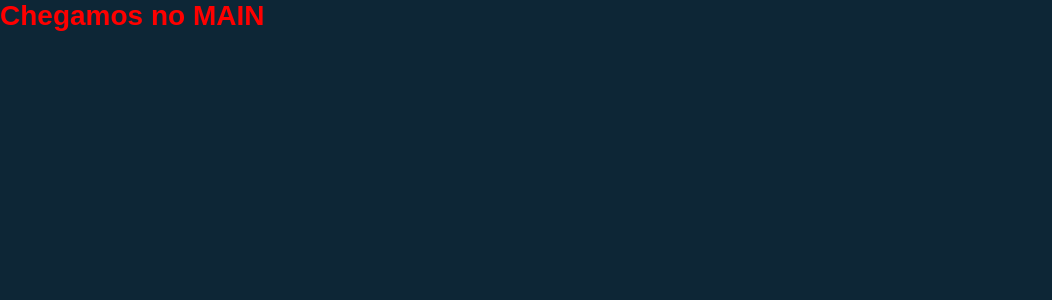
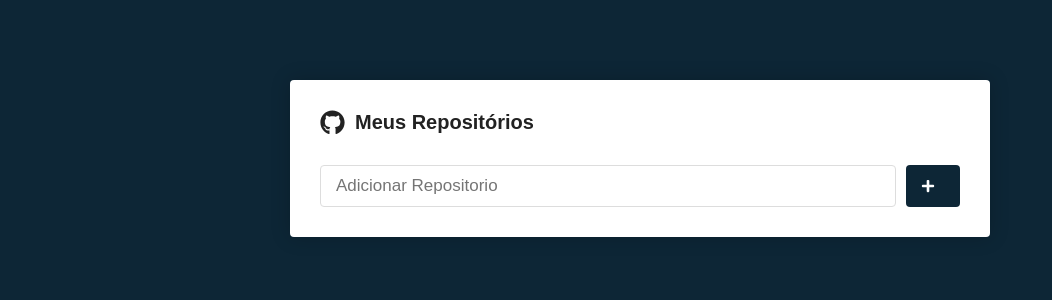
Before and after one commit to tomsales92/Repos, a React (Create React App) app: page / in a window 1280 px wide. Shown: the top 300 px of the page, without its empty margins (0-1052 px from the left). Built offline with nearby package versions, Linux system fonts and the light colour scheme.

Commit message:
Estilizando página Main

```diff
--- a/package.json
+++ b/package.json
@@ -8,6 +8,7 @@
     "@testing-library/user-event": "^7.1.2",
     "react": "^16.13.1",
     "react-dom": "^16.13.1",
+    "react-icons": "^3.10.0",
     "react-router-dom": "^5.2.0",
     "react-scripts": "3.4.1",
     "styled-components": "^5.1.1"
--- a/src/pages/Main/index.js
+++ b/src/pages/Main/index.js
@@ -1,10 +1,22 @@
 import React from 'react';
-import {Title} from './styles';
+import {FaGithub, FaPlus} from 'react-icons/fa';
+import {Container, Form, SubmitButton} from './styles';
 
 function Main() {
   return (
    <div>
-     <Title>Chegamos no MAIN</Title>
+     <Container>
+       <h1>
+         <FaGithub size={25} />
+         Meus Repositórios
+        </h1>
+        <Form onSubmit={()=>{}}>
+          <input type="text" placeholder="Adicionar Repositorio" />
+          <SubmitButton>
+            <FaPlus color="#fff" size={14}/>
+          </SubmitButton>
+        </Form>
+     </Container>
    </div>
   );
 }
--- a/src/pages/Main/styles.js
+++ b/src/pages/Main/styles.js
@@ -1,6 +1,45 @@
 import styled from 'styled-components';
-import { Component } from 'react';
 
-export const Title =styled.h1`
-  color: #FF0000;
+
+export const Container =styled.div`
+  max-width: 700px;
+  background: #fff;
+  border-radius: 4px;
+  box-shadow: 0 0 20px rgba(0,0,0,0.2);
+  padding: 30px;
+  margin: 80px auto;
+
+ h1 {
+  font-size: 20px;
+  display: flex;
+  align-items: center;
+  flex-direction: row;
+ }
+
+svg {
+  margin-right: 10px;
+}
 `;
+export const Form =styled.form`
+  margin-top: 30px;
+  display:flex;
+  flex-direction: row;
+
+  input {
+    flex: 1;
+    border: 1px solid #ddd;
+    padding: 10px 15px;
+    border-radius: 4px;
+    font-size: 17px;
+  }
+`;
+export const SubmitButton =styled.button`
+  background: #0d2636;
+  border: 0;
+  border-radius: 4px;
+  margin-left: 10px;
+  padding: 0 15px;
+  display: flex;
+  justify-content: center;
+  align-items: center;
+`;
--- a/src/pages/Repositorio/index.js
+++ b/src/pages/Repositorio/index.js
@@ -5,6 +5,7 @@
   return (
    <div>
      <h1>Chegamos no Repositorio</h1>
+
    </div>
   );
 }
```
Also changed, not shown: 1 other file (tests, documents, lock files or other folders).
